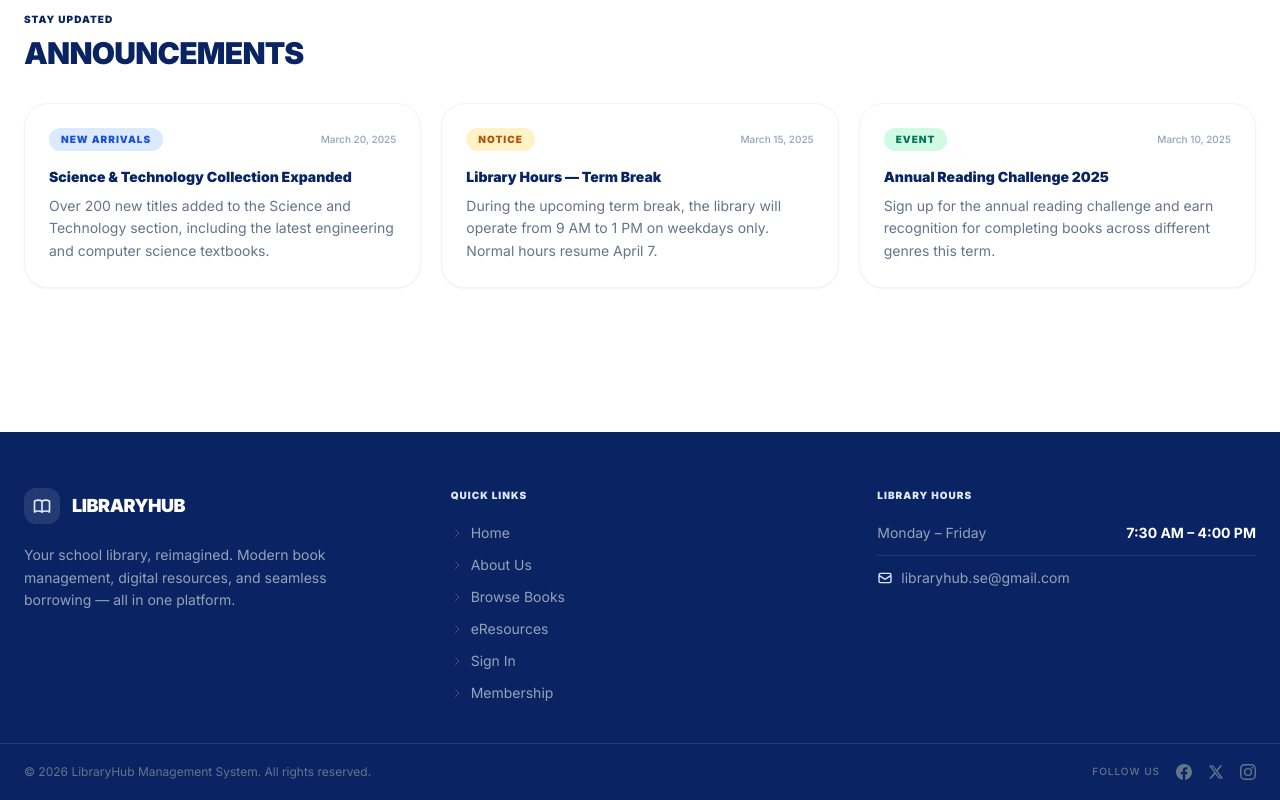
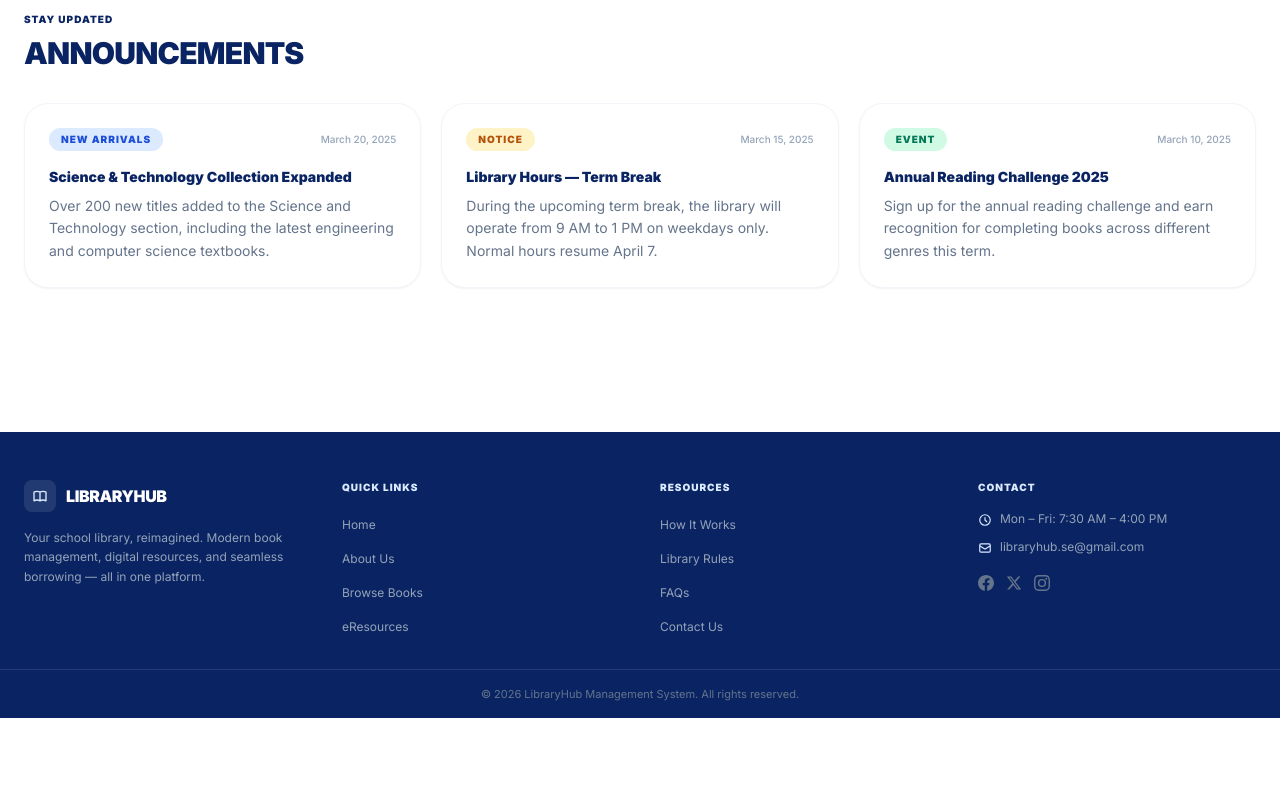
Before and after one commit to ViduraMC/LibraryHub, a React (Vite) app in the folder Frontend/: page / in a window 1280 px wide. Shown: the part 1415-2215 px from the top of the page. After the commit the page ends 2133 px from the top, so only its background shows below. Built offline with nearby package versions, Linux system fonts and the light colour scheme.

Commit message:
fix: rebalance footer layout - 4 columns, remove Sign In/Membership links

```diff
--- a/Frontend/src/components/Footer.jsx
+++ b/Frontend/src/components/Footer.jsx
@@ -2,7 +2,7 @@ import { Link } from 'react-router-dom';
 
 /**
  * Premium footer component for LibraryHub.
- * 3-column layout: Brand | Quick Links | Library Hours & Contact.
+ * 4-column layout: Brand | Quick Links | Resources | Hours & Contact.
  * Separated from MainLayout for single responsibility.
  */
 const Footer = () => {
@@ -11,43 +11,45 @@ const Footer = () => {
         { to: '/about', label: 'About Us' },
         { to: '/books', label: 'Browse Books' },
         { to: '/e-resources', label: 'eResources' },
-        { to: '/login', label: 'Sign In' },
-        { to: '/register', label: 'Membership' },
+    ];
+
+    const resourceLinks = [
+        { to: '/about', label: 'How It Works' },
+        { to: '/about', label: 'Library Rules' },
+        { to: '/about', label: 'FAQs' },
+        { to: '/about', label: 'Contact Us' },
     ];
 
     return (
         <footer className="bg-[#0A2463] text-white mt-12">
             {/* Main footer content */}
-            <div className="container mx-auto px-6 pt-14 pb-10">
-                <div className="grid grid-cols-1 md:grid-cols-3 gap-10 lg:gap-12">
+            <div className="container mx-auto px-6 pt-12 pb-8">
+                <div className="grid grid-cols-1 sm:grid-cols-2 lg:grid-cols-4 gap-8 lg:gap-10">
 
                     {/* Brand */}
                     <div>
-                        <div className="flex items-center gap-3 mb-5">
-                            <div className="w-9 h-9 bg-white/10 rounded-xl flex items-center justify-center">
-                                <svg className="h-5 w-5 text-[#DBEAFE]" fill="none" viewBox="0 0 24 24" stroke="currentColor">
+                        <div className="flex items-center gap-2.5 mb-4">
+                            <div className="w-8 h-8 bg-white/10 rounded-lg flex items-center justify-center">
+                                <svg className="h-4 w-4 text-[#DBEAFE]" fill="none" viewBox="0 0 24 24" stroke="currentColor">
                                     <path strokeLinecap="round" strokeLinejoin="round" strokeWidth={2}
                                         d="M12 6.253v13m0-13C10.832 5.477 9.246 5 7.5 5S4.168 5.477 3 6.253v13C4.168 18.477 5.754 18 7.5 18s3.332.477 4.5 1.253m0-13C13.168 5.477 14.754 5 16.5 5c1.747 0 3.332.477 4.5 1.253v13C19.832 18.477 18.247 18 16.5 18c-1.746 0-3.332.477-4.5 1.253" />
                                 </svg>
                             </div>
-                            <span className="text-lg font-black tracking-tight uppercase">LibraryHub</span>
+                            <span className="text-base font-black tracking-tight uppercase">LibraryHub</span>
                         </div>
-                        <p className="text-sm text-slate-400 leading-relaxed max-w-xs">
-                            Your school library, reimagined. Modern book management, digital resources,
-                            and seamless borrowing — all in one platform.
+                        <p className="text-xs text-slate-400 leading-relaxed">
+                            Your school library, reimagined. Modern book management,
+                            digital resources, and seamless borrowing — all in one platform.
                         </p>
                     </div>
 
                     {/* Quick Links */}
                     <div>
-                        <h4 className="text-[10px] font-black uppercase tracking-widest text-[#DBEAFE] mb-5">Quick Links</h4>
-                        <ul className="space-y-3">
+                        <h4 className="text-[10px] font-black uppercase tracking-widest text-[#DBEAFE] mb-4">Quick Links</h4>
+                        <ul className="space-y-2.5">
                             {quickLinks.map(({ to, label }) => (
                                 <li key={label}>
-                                    <Link to={to} className="text-sm text-slate-400 hover:text-white transition-colors flex items-center gap-2 group">
-                                        <svg className="h-3 w-3 text-slate-600 group-hover:text-[#DBEAFE] transition-colors" fill="none" viewBox="0 0 24 24" stroke="currentColor">
-                                            <path strokeLinecap="round" strokeLinejoin="round" strokeWidth={2} d="M9 5l7 7-7 7" />
-                                        </svg>
+                                    <Link to={to} className="text-xs text-slate-400 hover:text-white transition-colors">
                                         {label}
                                     </Link>
                                 </li>
@@ -55,25 +57,58 @@ const Footer = () => {
                         </ul>
                     </div>
 
-                    {/* Library Hours & Contact */}
+                    {/* Resources */}
                     <div>
-                        <h4 className="text-[10px] font-black uppercase tracking-widest text-[#DBEAFE] mb-5">Library Hours</h4>
-                        <div className="space-y-3 text-sm text-slate-400">
-                            <div className="flex justify-between">
-                                <span>Monday – Friday</span>
-                                <span className="text-white font-bold">7:30 AM – 4:00 PM</span>
+                        <h4 className="text-[10px] font-black uppercase tracking-widest text-[#DBEAFE] mb-4">Resources</h4>
+                        <ul className="space-y-2.5">
+                            {resourceLinks.map(({ to, label }) => (
+                                <li key={label}>
+                                    <Link to={to} className="text-xs text-slate-400 hover:text-white transition-colors">
+                                        {label}
+                                    </Link>
+                                </li>
+                            ))}
+                        </ul>
+                    </div>
+
+                    {/* Contact */}
+                    <div>
+                        <h4 className="text-[10px] font-black uppercase tracking-widest text-[#DBEAFE] mb-4">Contact</h4>
+                        <div className="space-y-3 text-xs text-slate-400">
+                            <div className="flex items-start gap-2">
+                                <svg className="h-3.5 w-3.5 text-[#DBEAFE] mt-0.5 shrink-0" fill="none" viewBox="0 0 24 24" stroke="currentColor">
+                                    <path strokeLinecap="round" strokeLinejoin="round" strokeWidth={2}
+                                        d="M12 8v4l3 3m6-3a9 9 0 11-18 0 9 9 0 0118 0z" />
+                                </svg>
+                                <span>Mon – Fri: 7:30 AM – 4:00 PM</span>
+                            </div>
+                            <div className="flex items-start gap-2">
+                                <svg className="h-3.5 w-3.5 text-[#DBEAFE] mt-0.5 shrink-0" fill="none" viewBox="0 0 24 24" stroke="currentColor">
+                                    <path strokeLinecap="round" strokeLinejoin="round" strokeWidth={2}
+                                        d="M3 8l7.89 5.26a2 2 0 002.22 0L21 8M5 19h14a2 2 0 002-2V7a2 2 0 00-2-2H5a2 2 0 00-2 2v10a2 2 0 002 2z" />
+                                </svg>
+                                <a href="mailto:libraryhub.se@gmail.com" className="hover:text-white transition-colors">
+                                    libraryhub.se@gmail.com
+                                </a>
                             </div>
 
-                            <div className="pt-3 mt-3 border-t border-white/10">
-                                <div className="flex items-center gap-2 text-slate-400">
-                                    <svg className="h-4 w-4 text-[#DBEAFE]" fill="none" viewBox="0 0 24 24" stroke="currentColor">
-                                        <path strokeLinecap="round" strokeLinejoin="round" strokeWidth={2}
-                                            d="M3 8l7.89 5.26a2 2 0 002.22 0L21 8M5 19h14a2 2 0 002-2V7a2 2 0 00-2-2H5a2 2 0 00-2 2v10a2 2 0 002 2z" />
+                            {/* Social icons */}
+                            <div className="flex items-center gap-3 pt-2">
+                                <a href="#" className="text-slate-500 hover:text-[#DBEAFE] transition-colors" aria-label="Facebook">
+                                    <svg className="h-4 w-4" fill="currentColor" viewBox="0 0 24 24">
+                                        <path d="M24 12.073c0-6.627-5.373-12-12-12s-12 5.373-12 12c0 5.99 4.388 10.954 10.125 11.854v-8.385H7.078v-3.47h3.047V9.43c0-3.007 1.792-4.669 4.533-4.669 1.312 0 2.686.235 2.686.235v2.953H15.83c-1.491 0-1.956.925-1.956 1.874v2.25h3.328l-.532 3.47h-2.796v8.385C19.612 23.027 24 18.062 24 12.073z" />
                                     </svg>
-                                    <a href="mailto:libraryhub.se@gmail.com" className="text-sm hover:text-white transition-colors">
-                                        libraryhub.se@gmail.com
-                                    </a>
-                                </div>
+                                </a>
+                                <a href="#" className="text-slate-500 hover:text-[#DBEAFE] transition-colors" aria-label="Twitter">
+                                    <svg className="h-4 w-4" fill="currentColor" viewBox="0 0 24 24">
+                                        <path d="M18.244 2.25h3.308l-7.227 8.26 8.502 11.24H16.17l-5.214-6.817L4.99 21.75H1.68l7.73-8.835L1.254 2.25H8.08l4.713 6.231zm-1.161 17.52h1.833L7.084 4.126H5.117z" />
+                                    </svg>
+                                </a>
+                                <a href="#" className="text-slate-500 hover:text-[#DBEAFE] transition-colors" aria-label="Instagram">
+                                    <svg className="h-4 w-4" fill="currentColor" viewBox="0 0 24 24">
+                                        <path d="M12 2.163c3.204 0 3.584.012 4.85.07 3.252.148 4.771 1.691 4.919 4.919.058 1.265.069 1.645.069 4.849 0 3.205-.012 3.584-.069 4.849-.149 3.225-1.664 4.771-4.919 4.919-1.266.058-1.644.07-4.85.07-3.204 0-3.584-.012-4.849-.07-3.26-.149-4.771-1.699-4.919-4.92-.058-1.265-.07-1.644-.07-4.849 0-3.204.013-3.583.07-4.849.149-3.227 1.664-4.771 4.919-4.919 1.266-.057 1.645-.069 4.849-.069zM12 0C8.741 0 8.333.014 7.053.072 2.695.272.273 2.69.073 7.052.014 8.333 0 8.741 0 12c0 3.259.014 3.668.072 4.948.2 4.358 2.618 6.78 6.98 6.98C8.333 23.986 8.741 24 12 24c3.259 0 3.668-.014 4.948-.072 4.354-.2 6.782-2.618 6.979-6.98.059-1.28.073-1.689.073-4.948 0-3.259-.014-3.667-.072-4.947-.196-4.354-2.617-6.78-6.979-6.98C15.668.014 15.259 0 12 0zm0 5.838a6.162 6.162 0 100 12.324 6.162 6.162 0 000-12.324zM12 16a4 4 0 110-8 4 4 0 010 8zm6.406-11.845a1.44 1.44 0 100 2.881 1.44 1.44 0 000-2.881z" />
+                                    </svg>
+                                </a>
                             </div>
                         </div>
                     </div>
@@ -82,31 +117,10 @@ const Footer = () => {
 
             {/* Bottom bar */}
             <div className="border-t border-white/10">
-                <div className="container mx-auto px-6 py-5 flex flex-col sm:flex-row items-center justify-between gap-4">
-                    <p className="text-xs text-slate-500">
+                <div className="container mx-auto px-6 py-4 text-center">
+                    <p className="text-[11px] text-slate-500">
                         © {new Date().getFullYear()} LibraryHub Management System. All rights reserved.
                     </p>
-                    <div className="flex items-center gap-4">
-                        <span className="text-[10px] text-slate-500 font-medium uppercase tracking-widest">Follow Us</span>
-                        {/* Facebook */}
-                        <a href="#" className="text-slate-500 hover:text-[#DBEAFE] transition-colors" aria-label="Facebook">
-                            <svg className="h-4 w-4" fill="currentColor" viewBox="0 0 24 24">
-                                <path d="M24 12.073c0-6.627-5.373-12-12-12s-12 5.373-12 12c0 5.99 4.388 10.954 10.125 11.854v-8.385H7.078v-3.47h3.047V9.43c0-3.007 1.792-4.669 4.533-4.669 1.312 0 2.686.235 2.686.235v2.953H15.83c-1.491 0-1.956.925-1.956 1.874v2.25h3.328l-.532 3.47h-2.796v8.385C19.612 23.027 24 18.062 24 12.073z" />
-                            </svg>
-                        </a>
-                        {/* X / Twitter */}
-                        <a href="#" className="text-slate-500 hover:text-[#DBEAFE] transition-colors" aria-label="Twitter">
-                            <svg className="h-4 w-4" fill="currentColor" viewBox="0 0 24 24">
-                                <path d="M18.244 2.25h3.308l-7.227 8.26 8.502 11.24H16.17l-5.214-6.817L4.99 21.75H1.68l7.73-8.835L1.254 2.25H8.08l4.713 6.231zm-1.161 17.52h1.833L7.084 4.126H5.117z" />
-                            </svg>
-                        </a>
-                        {/* Instagram */}
-                        <a href="#" className="text-slate-500 hover:text-[#DBEAFE] transition-colors" aria-label="Instagram">
-                            <svg className="h-4 w-4" fill="currentColor" viewBox="0 0 24 24">
-                                <path d="M12 2.163c3.204 0 3.584.012 4.85.07 3.252.148 4.771 1.691 4.919 4.919.058 1.265.069 1.645.069 4.849 0 3.205-.012 3.584-.069 4.849-.149 3.225-1.664 4.771-4.919 4.919-1.266.058-1.644.07-4.85.07-3.204 0-3.584-.012-4.849-.07-3.26-.149-4.771-1.699-4.919-4.92-.058-1.265-.07-1.644-.07-4.849 0-3.204.013-3.583.07-4.849.149-3.227 1.664-4.771 4.919-4.919 1.266-.057 1.645-.069 4.849-.069zM12 0C8.741 0 8.333.014 7.053.072 2.695.272.273 2.69.073 7.052.014 8.333 0 8.741 0 12c0 3.259.014 3.668.072 4.948.2 4.358 2.618 6.78 6.98 6.98C8.333 23.986 8.741 24 12 24c3.259 0 3.668-.014 4.948-.072 4.354-.2 6.782-2.618 6.979-6.98.059-1.28.073-1.689.073-4.948 0-3.259-.014-3.667-.072-4.947-.196-4.354-2.617-6.78-6.979-6.98C15.668.014 15.259 0 12 0zm0 5.838a6.162 6.162 0 100 12.324 6.162 6.162 0 000-12.324zM12 16a4 4 0 110-8 4 4 0 010 8zm6.406-11.845a1.44 1.44 0 100 2.881 1.44 1.44 0 000-2.881z" />
-                            </svg>
-                        </a>
-                    </div>
                 </div>
             </div>
         </footer>
```
